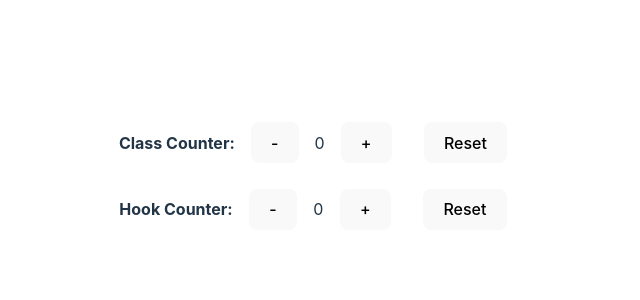
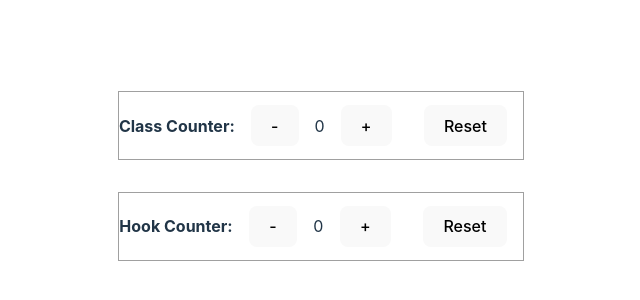
Before and after one commit to joshxc/react-hooks, a React (Vite) app in the folder use-state/: page / in a window 1280 px wide. Shown: the part 224-524 px from the top of the page, without its empty margins (319-959 px from the left). Built offline with nearby package versions, Linux system fonts and the light colour scheme.

Commit message:
update styles

```diff
--- a/use-state/src/App.css
+++ b/use-state/src/App.css
@@ -10,8 +10,15 @@
   flex-direction: row;
   align-items: center;
   justify-content: space-evenly;
+  border: 1px solid rgb(160, 160, 160);
+  margin: 2em;
 }
 
 .container button {
   margin: 0 1em;
 }
+
+input {
+  max-width: 25%;
+  text-align: center;
+}
```
